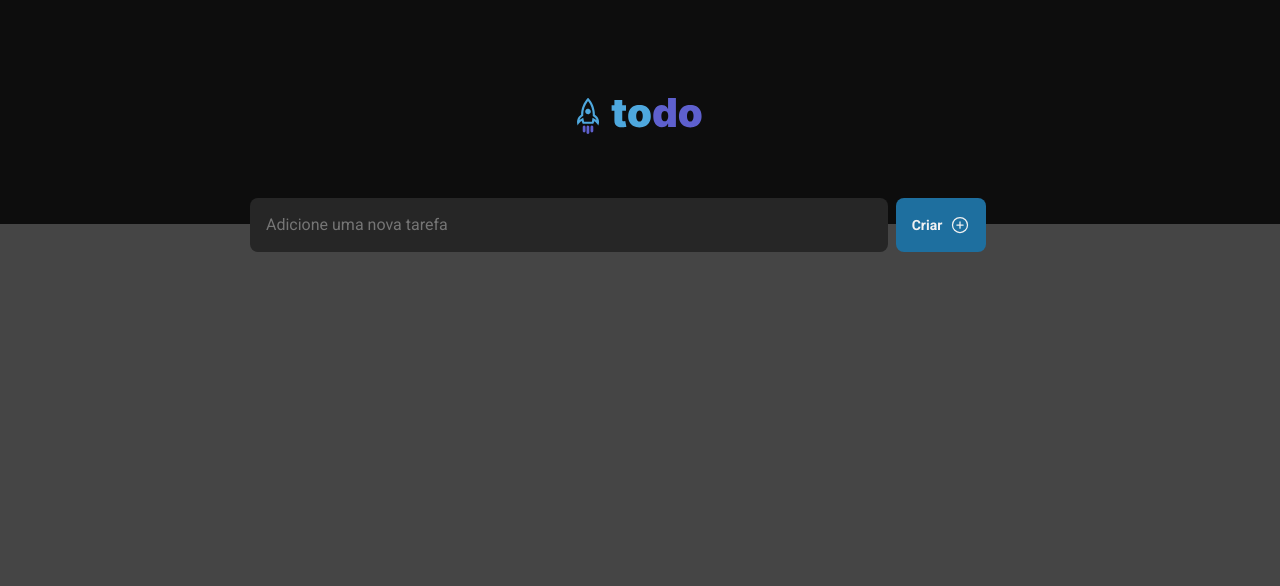
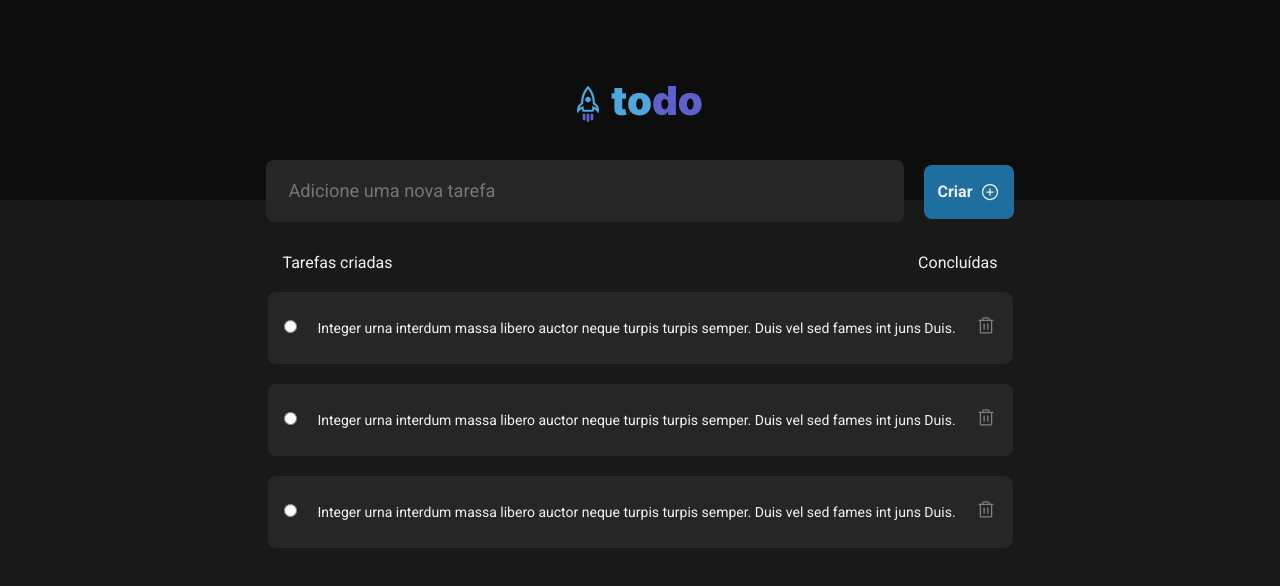
Before and after one commit to Jones-bass/toList-ROCKETSEAT, a React (Vite) app: page / in a window 1280 px wide. Shown: the top 586 px of the page. Built offline with nearby package versions, Linux system fonts and the light colour scheme.

Commit message:
ContentList

```diff
--- a/src/App.tsx
+++ b/src/App.tsx
@@ -1,6 +1,7 @@
 
 import { Input } from './Input/Input';
 import { Header } from './Header/Header';
+
 import './global.css';
 
 
@@ -10,6 +11,7 @@ export function App() {
     <div>
       <Header/>
       <Input />
+
     </div>
   )
 }
--- /dev/null
+++ b/src/ContentList/ContentList.module.css
@@ -0,0 +1,52 @@
+
+.content{
+  width: 745px;
+  height: 287px;
+
+  border-radius: 8px;
+
+  margin-top: 1rem;
+
+  justify-content: center;
+  align-items: center;
+  text-align: center;
+  flex-wrap: wrap;
+  display: inline-block;
+}
+
+.descripion {
+  margin: 15px;
+  display: flex;
+  justify-content: space-between;
+  align-items: center;
+}
+
+.section {
+  display: flex;
+
+  font-size: 14px;
+  width: 745px;
+  height: 72px;
+
+  padding: 16px;
+  justify-content: space-between;
+  align-items: center;
+
+  border-radius: 8px;
+
+  margin-top: 20px;
+
+  background-color: var(--gray-500);
+}
+
+.section > p {
+  padding: 12px;
+  text-align: left;
+}
+
+.section > button {
+  background-color: transparent;
+  border: none;
+  color: var(--gray-300);
+  cursor: pointer;
+}
--- /dev/null
+++ b/src/ContentList/ContentList.tsx
@@ -0,0 +1,60 @@
+
+import { Trash } from 'phosphor-react';
+import styles from './ContentList.module.css';
+
+export function ContentList() {
+  return (
+    <div className={styles.content}>
+      <div className={styles.descripion}>
+        <p>Tarefas criadas</p>
+        <p>Concluídas</p>
+      </div>
+
+      <div className={styles.section}>
+        <label>
+          <input
+            type="radio"
+          />
+        </label>
+        <p> Integer urna interdum massa libero auctor neque turpis turpis semper.
+          Duis vel sed fames int juns Duis. </p>
+
+        <button title="Deletar">
+          <Trash size={20} />
+        </button>
+      </div>
+
+      <div className={styles.section}>
+        <label>
+          <input
+            type="radio"
+          />
+        </label>
+        <p> Integer urna interdum massa libero auctor neque turpis turpis semper.
+          Duis vel sed fames int juns Duis. </p>
+
+        <button title="Deletar">
+          <Trash size={20} />
+        </button>
+      </div>
+
+
+      <div className={styles.section}>
+        <label>
+          <input
+            type="radio"
+          />
+        </label>
+        <p> Integer urna interdum massa libero auctor neque turpis turpis semper.
+          Duis vel sed fames int juns Duis. </p>
+
+        <button title="Deletar">
+          <Trash size={20} />
+        </button>
+      </div>
+
+
+
+    </div>
+  )
+}
--- a/src/Header/Header.module.css
+++ b/src/Header/Header.module.css
@@ -1,8 +1,9 @@
 
 .header{
-  height: 14rem;
+  width: 100%;
+  height: 200px;
   align-items: center;
   justify-content: center;
   display: flex;
-  background-color: var(--gray-700);
+  background-color: var(--gray-800);
 }
--- a/src/Input/Input.module.css
+++ b/src/Input/Input.module.css
@@ -1,22 +1,24 @@
 .container {
-  z-index: 5;
+  width: 100%;
   position: absolute;
 
-  top: 190px;
-  left: 250px;
+  top: 10rem;
+
+  justify-content: center;
+  align-items: center;
+  text-align: center;
+  flex-wrap: wrap;
+  display: inline-block;
 }
 
 .input {
+  height: 54px;
   width: 638px;
-  height: 54px;
-  padding: 16px;
+  padding: 0 1.4rem;
+  height: 3.85rem;
   border-radius: 8px;
   border: none;
-
-  font-size: 16px;
-
-  align-items: center;
-  justify-content: center;
+  font-size: 1.14rem;
 
   color: var(--gray-300);
   background-color: var(--gray-500);
@@ -25,7 +27,8 @@
 .button {
   width: 90px;
   height: 54px;
-  margin: 8px;
+
+  margin-left: 20px;
 
   background-color: var(--blueDark);
   border-radius: 8px;
@@ -33,7 +36,8 @@
 }
 
 .button a {
-  font-size: 14px;
+  font-size: 1rem;
+
   font-weight:  bold;
   color: var(--gray-100);
 
@@ -47,7 +51,6 @@
   gap: 0.5rem;
 }
 
-
 .button:hover {
   background-color: var(--blue);
 }
--- a/src/Input/Input.tsx
+++ b/src/Input/Input.tsx
@@ -1,4 +1,5 @@
 import { PlusCircle } from 'phosphor-react';
+import { ContentList } from '../ContentList/ContentList';
 
 import styles from './Input.module.css';
 
@@ -14,6 +15,7 @@ export function Input() {
         <PlusCircle size={20}/>
         </a>
         </button>
+        <ContentList/>
     </div>
   )
 }
--- a/src/global.css
+++ b/src/global.css
@@ -1,5 +1,3 @@
-
-
 :root {
   --gray-100: #F2F2F2;
   --gray-200: #D9D9D9;
@@ -7,7 +5,8 @@
   --gray-400: #333333;
   --gray-500: #262626;
   --gray-600: #1A1A1A;
-  --gray-700: #0D0D0D;
+  --gray-700: #191919;
+  --gray-800: #0D0D0D;
   --backgroud: #454545;
 
   --purple: #8284FA;
@@ -33,7 +32,7 @@
 }
 
 body {
-  background-color: var(--backgroud);
+  background-color: var(--gray-700);
   color: var(--gray-100);
 }
 
```
